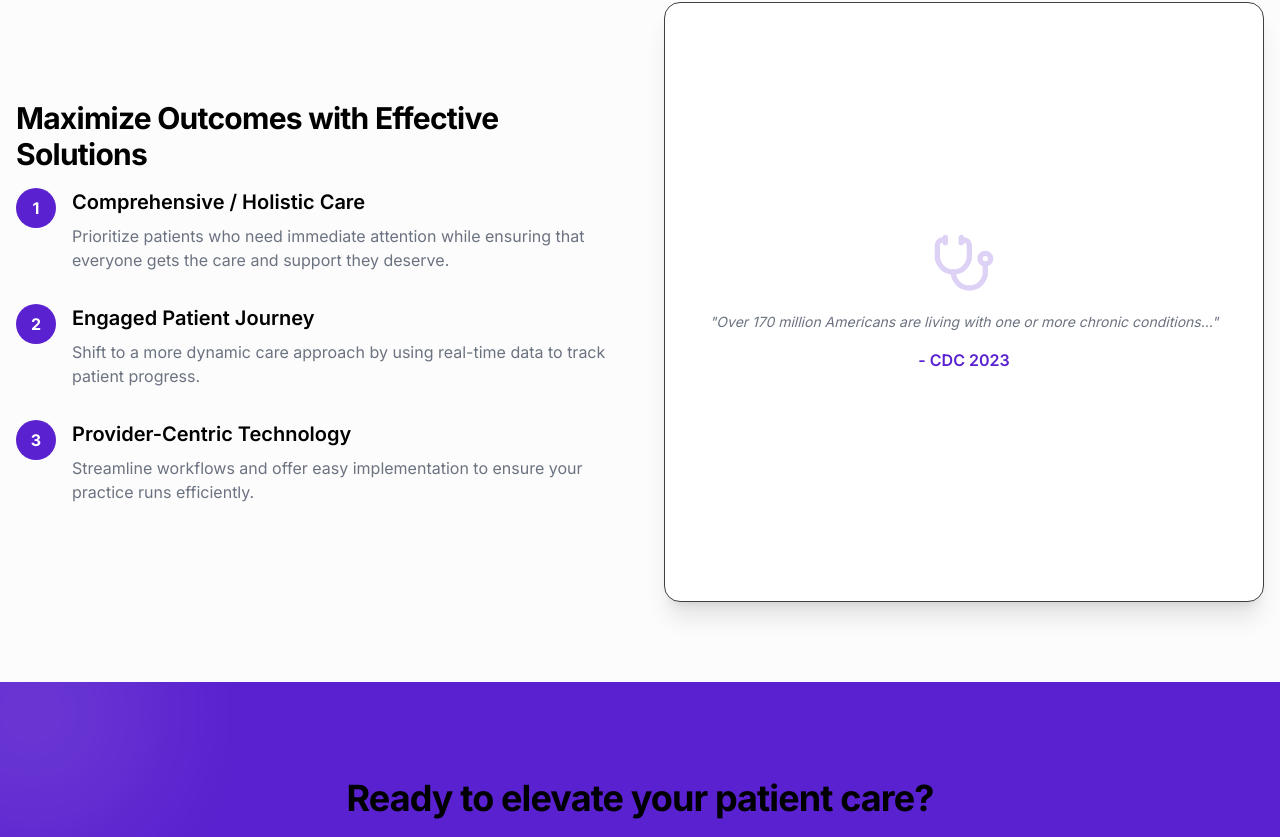
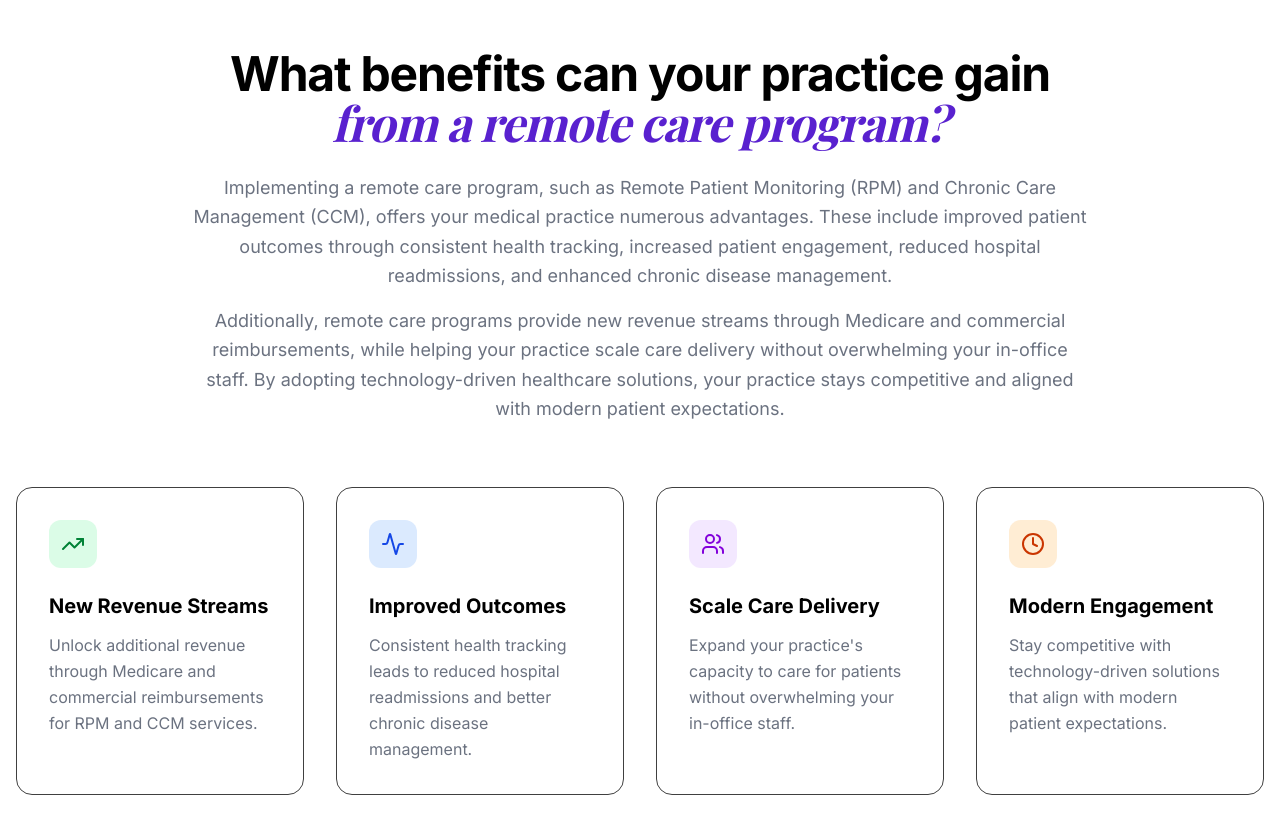
Before and after one commit to shahzaman900/prowellness, a Next.js app: page / in a window 1280 px wide. Shown: the part 1623-2460 px from the top of the page. Built offline with nearby package versions, Linux system fonts and the light colour scheme; a web font is replaced by a local one.

Commit message:
Add Benefits Section with Sesame-style design

```diff
--- a/app/page.tsx
+++ b/app/page.tsx
@@ -3,6 +3,7 @@ import { SiteFooter } from "@/components/site-footer"
 import { HeroSection } from "@/components/hero-section"
 import { Button } from "@/components/ui/button"
 import { Card, CardContent, CardDescription, CardFooter, CardHeader, CardTitle } from "@/components/ui/card"
+import { BenefitsSection } from "@/components/benefits-section"
 import { Activity, Heart, Monitor, Stethoscope } from "lucide-react"
 
 export default function Home() {
@@ -82,6 +83,8 @@ export default function Home() {
           </div>
         </section>
 
+        <BenefitsSection />
+
         {/* Benefits Section - How it Works */}
         <section className="py-20 bg-muted/30">
              <div className="container px-4 mx-auto">
--- /dev/null
+++ b/components/benefits-section.tsx
@@ -0,0 +1,73 @@
+import { TrendingUp, Users, Activity, Clock } from "lucide-react"
+import { cn } from "@/lib/utils"
+
+export function BenefitsSection() {
+  const benefits = [
+    {
+      title: "New Revenue Streams",
+      description: "Unlock additional revenue through Medicare and commercial reimbursements for RPM and CCM services.",
+      icon: TrendingUp,
+      color: "bg-green-100 text-green-700", // Sesame-ish mint/green
+    },
+    {
+      title: "Improved Outcomes",
+      description: "Consistent health tracking leads to reduced hospital readmissions and better chronic disease management.",
+      icon: Activity,
+      color: "bg-blue-100 text-blue-700",
+    },
+    {
+      title: "Scale Care Delivery",
+      description: "Expand your practice's capacity to care for patients without overwhelming your in-office staff.",
+      icon: Users,
+      color: "bg-purple-100 text-purple-700",
+    },
+    {
+      title: "Modern Engagement",
+      description: "Stay competitive with technology-driven solutions that align with modern patient expectations.",
+      icon: Clock, // Or Smartphone/Zap
+      color: "bg-orange-100 text-orange-700",
+    },
+  ]
+
+  return (
+    <section className="py-20 lg:py-32 bg-background relative overflow-hidden">
+      <div className="container px-4 mx-auto relative z-10">
+        <div className="max-w-4xl mx-auto text-center mb-16">
+          <h2 className="text-3xl font-bold tracking-tight sm:text-4xl md:text-5xl mb-6 font-sans">
+            What benefits can your practice gain <br className="hidden md:block" />
+            <span className="text-primary font-serif italic">from a remote care program?</span>
+          </h2>
+          <p className="text-lg text-muted-foreground leading-relaxed">
+            Implementing a remote care program, such as Remote Patient Monitoring (RPM) and Chronic Care Management (CCM), offers your medical practice numerous advantages. These include improved patient outcomes through consistent health tracking, increased patient engagement, reduced hospital readmissions, and enhanced chronic disease management.
+          </p>
+          <p className="text-lg text-muted-foreground leading-relaxed mt-4">
+            Additionally, remote care programs provide new revenue streams through Medicare and commercial reimbursements, while helping your practice scale care delivery without overwhelming your in-office staff. By adopting technology-driven healthcare solutions, your practice stays competitive and aligned with modern patient expectations.
+          </p>
+        </div>
+
+        <div className="grid md:grid-cols-2 lg:grid-cols-4 gap-8">
+          {benefits.map((benefit, index) => (
+            <div
+              key={index}
+              className="group relative p-8 bg-card rounded-2xl border hover:shadow-lg transition-all duration-300 hover:-translate-y-1"
+            >
+              <div className={cn("inline-flex p-3 rounded-xl mb-6", benefit.color)}>
+                <benefit.icon className="w-6 h-6" />
+              </div>
+              <h3 className="text-xl font-bold mb-3 text-foreground group-hover:text-primary transition-colors">
+                {benefit.title}
+              </h3>
+              <p className="text-muted-foreground leading-relaxed">
+                {benefit.description}
+              </p>
+            </div>
+          ))}
+        </div>
+      </div>
+
+      {/* Decorative background elements (Sesame style often has soft blobs) */}
+      <div className="absolute top-1/2 left-0 -translate-y-1/2 w-64 h-64 bg-primary/5 rounded-full blur-3xl -z-10" />
+      <div className="absolute bottom-0 right-0 w-96 h-96 bg-accent/5 rounded-full blur-3xl -z-10" />
+    </section>
+  )
+}
```
